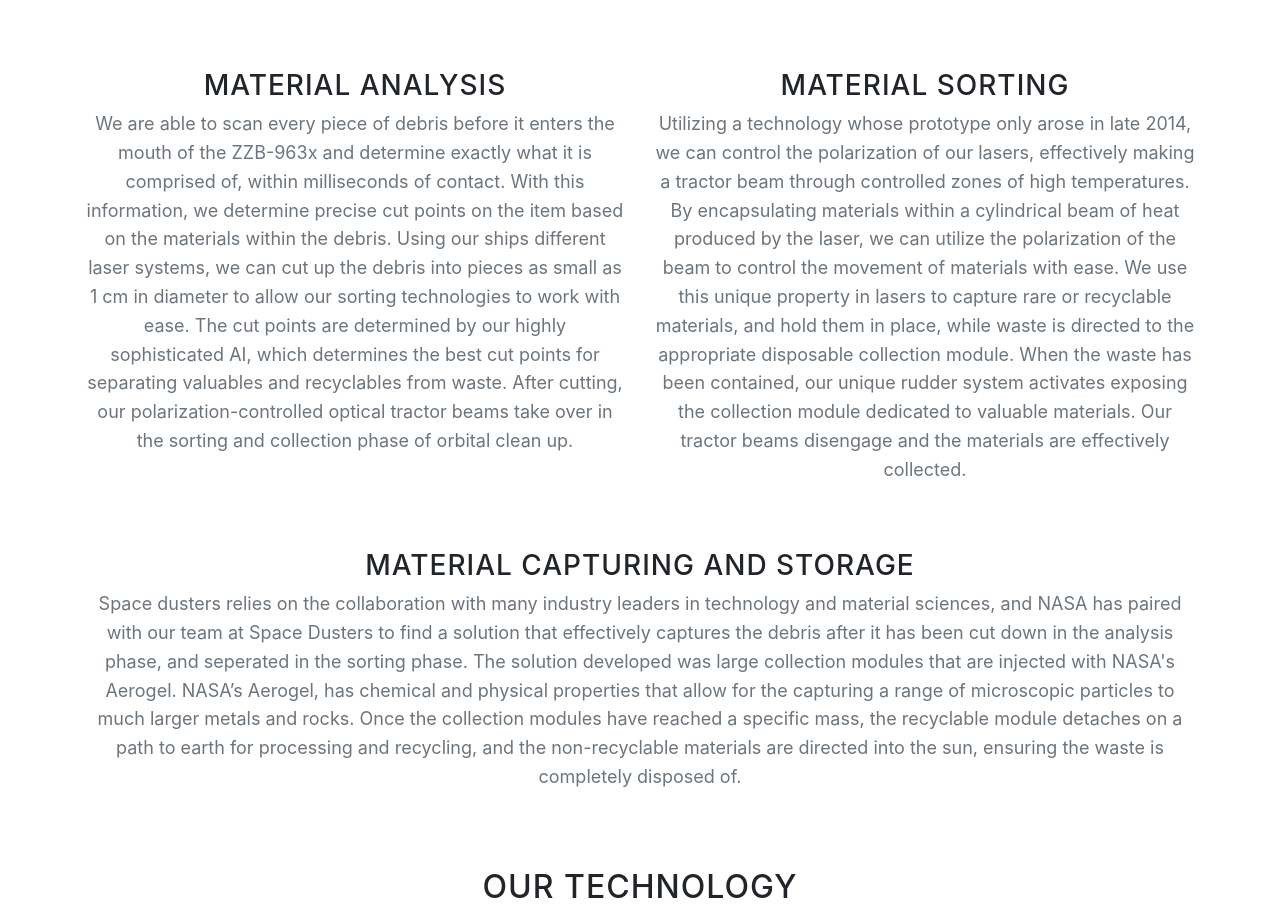
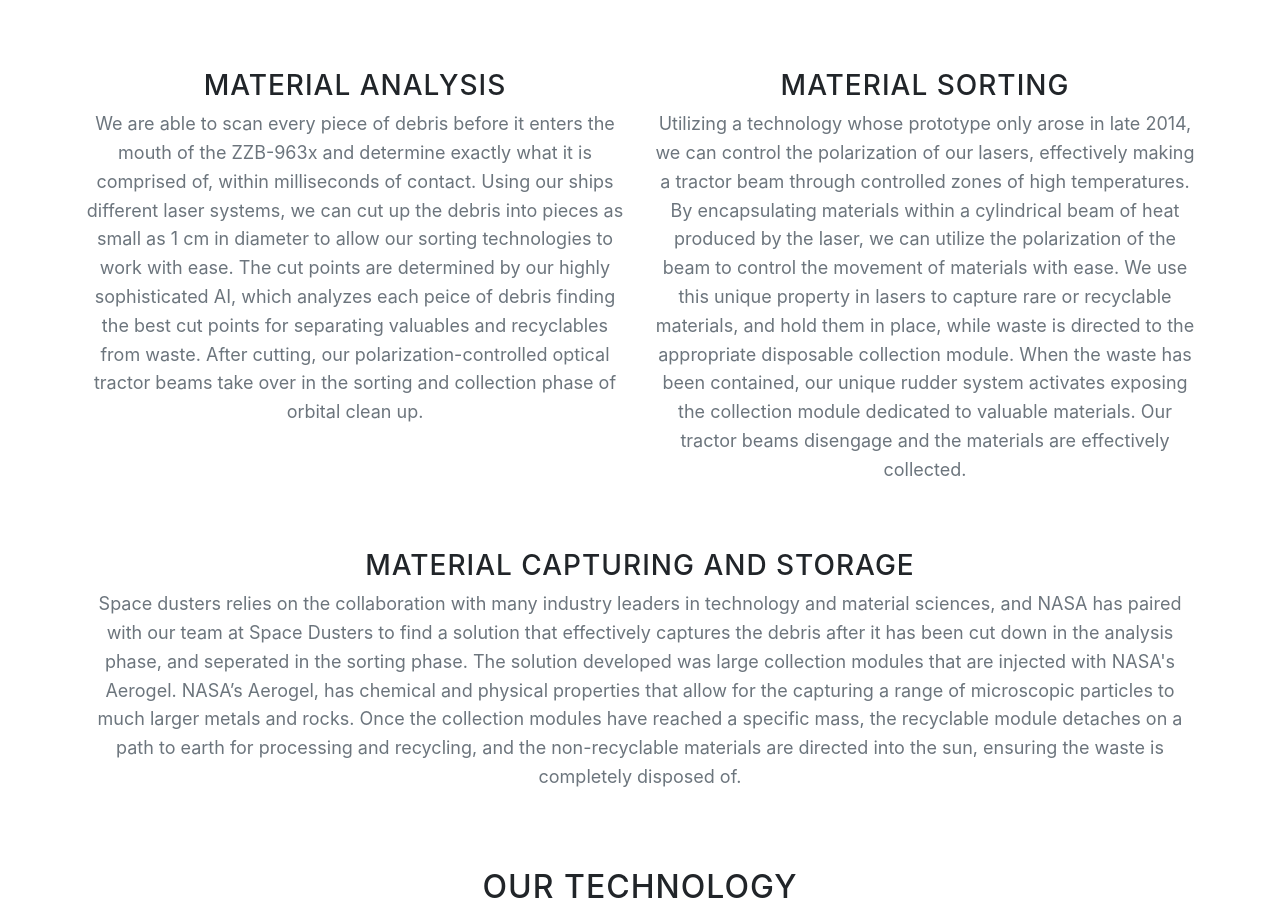
Before and after one commit to Maxwellzt/entr-project, a website with bundled scripts: page index.html in a window 1280 px wide. Shown: the part 2595-3504 px from the top of the page. Built offline with nearby package versions, Linux system fonts and the light colour scheme.

Commit message:
final commit

```diff
--- a/index.html
+++ b/index.html
@@ -121,10 +121,10 @@
                   <h3>Material Analysis</h3>
                       <p class="text-muted">
                           We are able to scan every piece of debris before it enters the mouth of the ZZB-963x and determine exactly what it is comprised of,
-                          within milliseconds of contact. With this information, we determine precise cut points on the item based on the materials within the debris.
+                          within milliseconds of contact.
                           Using our ships different laser systems, we
                           can cut up the debris into pieces as small as 1 cm in diameter to allow our sorting technologies to work with ease.
-                          The cut points are determined by our highly sophisticated AI, which determines the best
+                          The cut points are determined by our highly sophisticated AI, which analyzes each peice of debris finding the best
                           cut points for separating valuables and recyclables from waste. After cutting, our polarization-controlled optical tractor beams take over in the sorting and
                           collection phase of orbital clean up.
                       </p>
@@ -290,6 +290,10 @@
             technologies used in 2018. Through many brainstorming sessions, mind-map constructions, and expert interviews, we have expanded out to the seemingly
             unrelated problem of space debris.
             </br></br>
+            During this project we had the pleasure of meeting with a Robotics Professor, Mechanical Engineer, Aviation Engineer, and a Recycleables Specialist,
+            who provided valuable insite towards our posed solution.
+
+            </br></br>
             The pictures shown below were taken all the way back in 2018, and demonstrates how these rudimentary ideas and concepts have developed to
             change the way we orbit our planet for the rest of time.
           </p>
```
